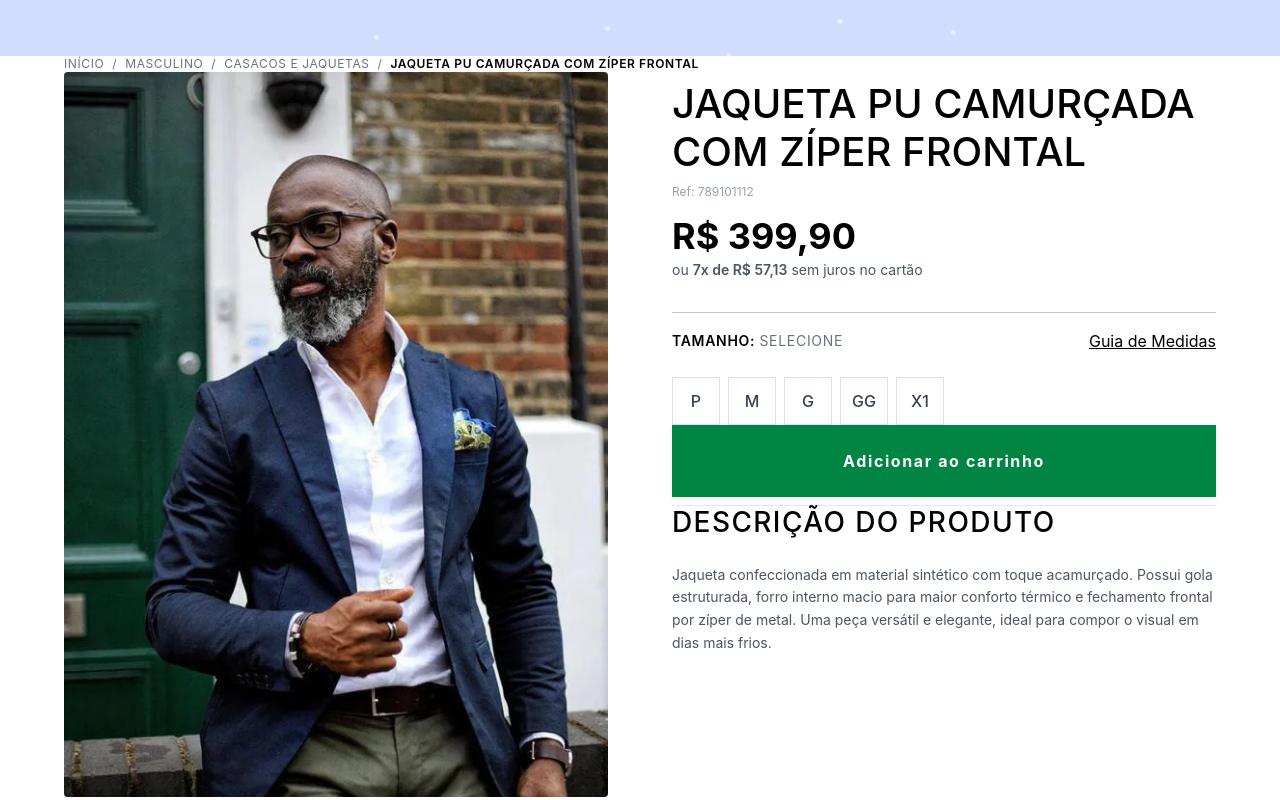
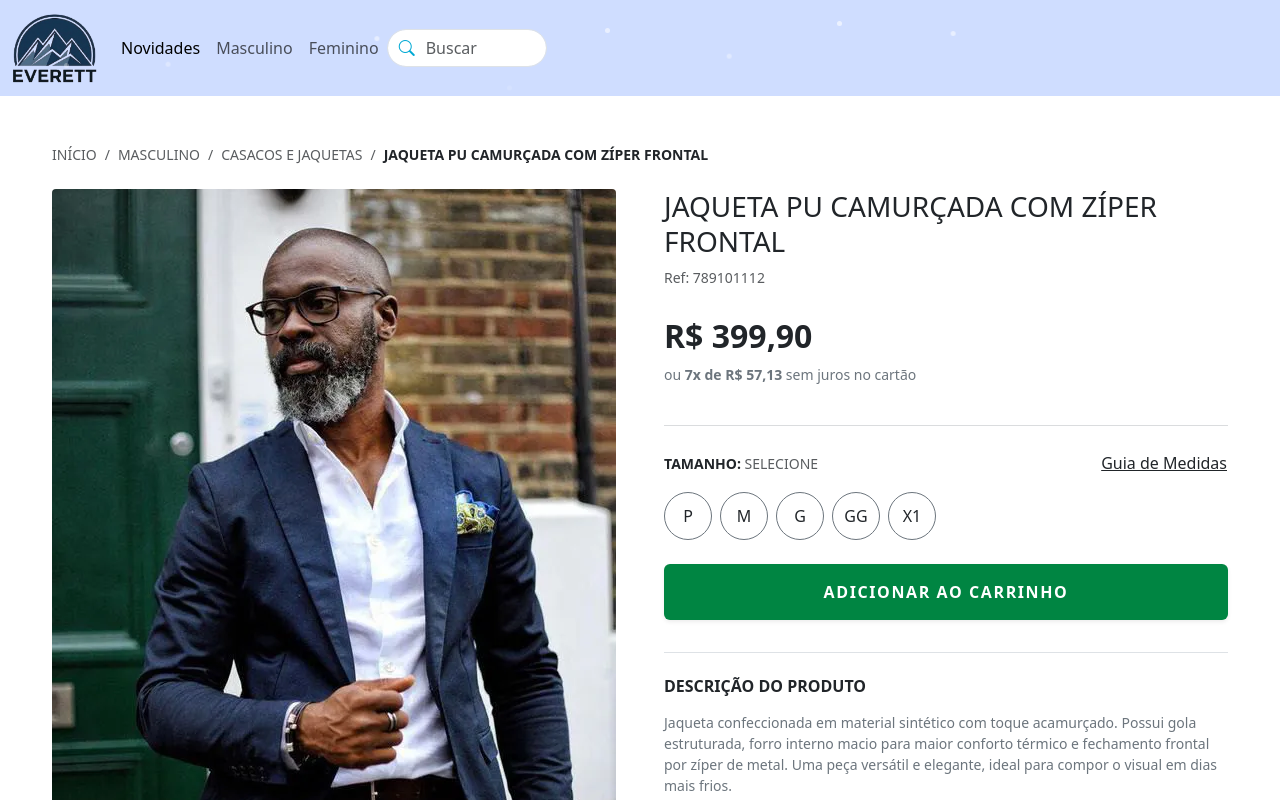
Before and after one commit to henrique-vilo/projetoRevisao, a Next.js app in the folder frontend/: page /compra in a window 1280 px wide. Shown: the top 800 px of the page. Built offline with nearby package versions, Linux system fonts and the light colour scheme.

Commit message:
FIX: compra/produto

```diff
--- a/frontend/package.json
+++ b/frontend/package.json
@@ -10,6 +10,7 @@
   "dependencies": {
     "@tailwindcss/postcss": "^4.3.3",
     "bootstrap": "^5.3.8",
+    "bootstrap-icons": "^1.13.1",
     "next": "16.2.12",
     "react": "19.2.4",
     "react-dom": "19.2.4",
--- a/frontend/src/app/compra/page.jsx
+++ b/frontend/src/app/compra/page.jsx
@@ -26,81 +26,88 @@ export default function ProductPage() {
   };
 
   return (
-    <div className="min-h-screen bg-white text-gray-900 font-sans">
-      <div className="max-w-[1200px] mx-auto px-4 sm:px-6 lg:px-8 py-8">
+    <div className="min-vh-100 bg-white text-dark">
+      <div className="container py-4 py-md-5" style={{ maxWidth: '1200px' }}>
 
         {/* Navegação Breadcrumbs */}
-        <nav className="text-xs text-gray-500 mb-6 uppercase tracking-wider">
-          <span className="cursor-pointer hover:text-black transition-colors">Início</span>
+        <nav className="small text-muted text-uppercase mb-4">
+          <span className="cursor-pointer text-hover-dark">Início</span>
           <span className="mx-2">/</span>
-          <span className="cursor-pointer hover:text-black transition-colors">Masculino</span>
+          <span className="cursor-pointer text-hover-dark">Masculino</span>
           <span className="mx-2">/</span>
-          <span className="cursor-pointer hover:text-black transition-colors">Casacos e Jaquetas</span>
+          <span className="cursor-pointer text-hover-dark">Casacos e Jaquetas</span>
           <span className="mx-2">/</span>
-          <span className="font-semibold text-black">{product.title}</span>
+          <span className="fw-semibold text-dark">{product.title}</span>
         </nav>
 
         {/* Container Principal: Grid dividindo Imagem e Detalhes */}
-        <div className="grid grid-cols-1 lg:grid-cols-2 gap-10 lg:gap-16 items-start">
+        <div className="row g-4 g-lg-5 align-items-start">
 
-          {/* Coluna da Imagem (Sticky para acompanhar o scroll) */}
-          <div className="w-full lg:sticky lg:top-8">
-            <div className="relative w-full aspect-[3/4] bg-gray-100 rounded-sm overflow-hidden">
+          {/* Coluna da Imagem (Sticky no desktop) */}
+          <div className="col-12 col-lg-6 sticky-lg-top" style={{ top: '2rem' }}>
+            <div
+              className="position-relative w-100 bg-light rounded-1 overflow-hidden"
+              style={{ aspectRatio: '3/4' }}
+            >
               <Image
                 src={product.imageUrl}
                 alt={product.title}
                 fill
                 sizes="(max-width: 1024px) 100vw, 50vw"
-                className="object-cover object-top hover:scale-105 transition-transform duration-700 ease-in-out"
+                className="object-fit-cover object-position-top product-image"
                 priority
               />
             </div>
           </div>
 
-          {/* Coluna de Informações do Produto (Alinhada ao topo) */}
-          <div className="w-full flex flex-col pt-2 lg:pt-0">
+          {/* Coluna de Informações do Produto */}
+          <div className="col-12 col-lg-6 d-flex flex-column pt-2 pt-lg-0">
 
             {/* Título e Ref */}
-            <h1 className="text-2xl lg:text-3xl font-medium text-black mb-2 uppercase leading-snug">
+            <h1 className="fs-3 fs-lg-2 fw-medium text-dark mb-2 text-uppercase lh-sm">
               {product.title}
             </h1>
-            <p className="text-xs text-gray-400 mb-6">Ref: {product.id}</p>
+            <p className="small text-muted mb-4">Ref: {product.id}</p>
 
             {/* Preço e Parcelamento */}
-            <div className="mb-8">
-              <p className="text-3xl lg:text-4xl font-bold text-black mb-1">
+            <div className="mb-4">
+              <p className="fs-2 fw-bold text-dark mb-1">
                 R$ {product.price}
               </p>
-              <p className="text-sm text-gray-600">
-                ou <span className="font-semibold">{product.installments}</span> sem juros no cartão
+              <p className="small text-secondary mb-0">
+                ou <span className="fw-semibold">{product.installments}</span> sem juros no cartão
               </p>
             </div>
 
             {/* Linha Divisória */}
-            <hr className="border-gray-200 mb-8" />
+            <hr className="text-secondary opacity-25 mb-4" />
 
             {/* Seleção de Tamanho */}
             <div>
-              <div className="flex justify-between items-center mb-4">
-                <span className="text-sm font-semibold text-black uppercase tracking-wider">
-                  Tamanho: <span className="font-normal text-gray-500">{selectedSize || 'Selecione'}</span>
+              <div className="d-flex justify-content-between align-items-center mb-3">
+                <span className="small fw-bold text-dark text-uppercase">
+                  Tamanho: <span className="fw-normal text-muted">{selectedSize || 'Selecione'}</span>
                 </span>
-                <button className="text-xs text-black underline hover:text-gray-600 transition-colors">
+                <button
+                  type="button"
+                  className="btn btn-link p-0 text-dark small text-decoration-underline shadow-none"
+                >
                   Guia de Medidas
                 </button>
               </div>
 
-              <div className="flex flex-wrap gap-2 mb-6">
+              <div className="d-flex flex-wrap gap-2 mb-4">
                 {product.sizes.map((size) => (
                   <button
                     key={size}
+                    type="button"
                     onClick={() => setSelectedSize(size)}
-                    // Adicionado 'rounded-full' nas classes abaixo para deixá-los redondos
-                    className={`w-12 h-12 rounded-full flex items-center justify-center border text-sm font-medium transition-all duration-200 ${
+                    className={`btn rounded-circle d-flex align-items-center justify-content-center p-0 fw-medium transition-all ${
                       selectedSize === size
-                        ? 'border-black bg-black text-white'
-                        : 'border-gray-300 text-gray-700 hover:border-black'
+                        ? 'btn-dark'
+                        : 'btn-outline-secondary text-dark'
                     }`}
+                    style={{ width: '48px', height: '48px' }}
                   >
                     {size}
                   </button>
@@ -110,18 +117,19 @@ export default function ProductPage() {
 
             {/* Botão de Compra */}
             <button
+              type="button"
               onClick={handleBuy}
-              className="w-full py-4 bg-[#008542] hover:bg-[#006e36] text-white rounded-sm font-bold text-sm uppercase tracking-widest transition-colors mb-8 shadow-sm"
+              className="btn btn-buy text-white w-100 py-3 fw-bold small text-uppercase shadow-sm mb-4"
             >
               Adicionar ao carrinho
             </button>
 
-            {/* Descrição do Produto em Accordion/Bloco */}
-            <div className="border-t border-gray-200 pt-6 mt-2">
-              <h3 className="text-sm font-semibold text-black mb-4 uppercase tracking-wider">
+            {/* Descrição do Produto */}
+            <div className="border-top pt-4 mt-2">
+              <h3 className="fs-6 fw-bold text-dark mb-3 text-uppercase">
                 Descrição do Produto
               </h3>
-              <p className="text-sm text-gray-600 leading-relaxed">
+              <p className="small text-secondary lh-base mb-0">
                 {product.description}
               </p>
             </div>
@@ -129,6 +137,28 @@ export default function ProductPage() {
           </div>
         </div>
       </div>
+
+      {/* Regras específicas de estilo que não existem como utilitários nativos no Bootstrap */}
+      <style jsx>{`
+        .product-image {
+          transition: transform 0.7s ease-in-out;
+        }
+        .product-image:hover {
+          transform: scale(1.05);
+        }
+        .text-hover-dark:hover {
+          color: #000 !important;
+          cursor: pointer;
+        }
+        .btn-buy {
+          background-color: #008542;
+          letter-spacing: 0.1em;
+          border: none;
+        }
+        .btn-buy:hover {
+          background-color: #006e36;
+        }
+      `}</style>
     </div>
   );
 }
--- a/frontend/src/app/globals.css
+++ b/frontend/src/app/globals.css
@@ -1,4 +1,4 @@
-@import "tailwindcss";
+
 
 :root {
   --background: #ffffff;
--- a/frontend/src/app/produtos/page.jsx
+++ b/frontend/src/app/produtos/page.jsx
@@ -1,3 +1,5 @@
+'use client';
+
 import Image from 'next/image';
 
 const products = [
@@ -117,54 +119,80 @@ const products = [
 
 export default function Page() {
   return (
-    <div className="p-8 bg-white max-w-7xl mx-auto">
-      <div className="flex flex-wrap gap-x-6 gap-y-10 justify-center">
+    <div className="container py-5 bg-white">
+      <div className="row g-4 justify-content-center">
         {products.map((product) => (
           <div
             key={product.id}
-            className="flex flex-col w-64 group cursor-pointer"
+            className="col-12 col-sm-6 col-md-4 col-lg-3 d-flex justify-content-center"
+          >
+            <div
+              className="d-flex flex-column w-100 product-card"
+              style={{ maxWidth: '256px', cursor: 'pointer' }}
             >
               {/* Box de Imagem com Arredondamento */}
-            <div className="relative w-full h-80 bg-gray-100 overflow-hidden mb-4 rounded-xl">
+              <div
+                className="position-relative w-100 bg-light overflow-hidden mb-3 rounded-3"
+                style={{ height: '320px' }}
+              >
                 {product.imageUrl ? (
                   <Image
                     src={product.imageUrl}
                     alt={product.title}
                     fill
                     sizes="256px"
-                  className="object-cover transition-transform duration-500 ease-in-out group-hover:scale-110"
+                    className="object-fit-cover product-image"
                   />
                 ) : (
-                <span className="flex items-center justify-center h-full text-xs text-gray-500">
+                  <span className="d-flex align-items-center justify-content-center h-100 small text-secondary">
                     Foto do Produto
                   </span>
                 )}
               </div>
 
               {/* Container de Informações Centralizadas */}
-            <div className="flex flex-col flex-1 text-center px-1">
+              <div className="d-flex flex-column flex-grow-1 text-center px-1">
 
                 {/* Título com Altura Fixa */}
-              <div className="h-10 flex items-start justify-center">
-                <h3 className="text-sm font-normal text-gray-700 leading-tight line-clamp-2">
+                <div
+                  className="d-flex align-items-start justify-content-center"
+                  style={{ height: '2.5rem' }}
+                >
+                  <h3 className="fs-6 fw-normal text-secondary lh-sm m-0 product-title">
                     {product.title}
                   </h3>
                 </div>
 
-              {/* Bloco de Preço + Parcelamento COM ESPAÇO */}
-              <div className="mt-4 flex flex-col gap-1">
-                <p className="text-base font-bold text-black">
+                {/* Bloco de Preço + Parcelamento */}
+                <div className="mt-3 d-flex flex-column gap-1">
+                  <p className="fs-6 fw-bold text-dark mb-0">
                     R$ {product.price}
                   </p>
-                <p className="text-xs text-gray-500">
+                  <p className="small text-secondary mb-0">
                     {product.installments}
                   </p>
                 </div>
 
               </div>
             </div>
+          </div>
         ))}
       </div>
+
+      <style jsx>{`
+        .product-image {
+          transition: transform 0.5s ease-in-out;
+        }
+        .product-card:hover .product-image {
+          transform: scale(1.1);
+        }
+        .product-title {
+          display: -webkit-box;
+          -webkit-line-clamp: 2;
+          -webkit-box-orient: vertical;
+          overflow: hidden;
+        }
+      `}</style>
     </div>
   );
 }
```
Also changed, not shown: 1 other file (tests, documents, lock files or other folders). Lines whose indentation alone changed are shown as unchanged.
